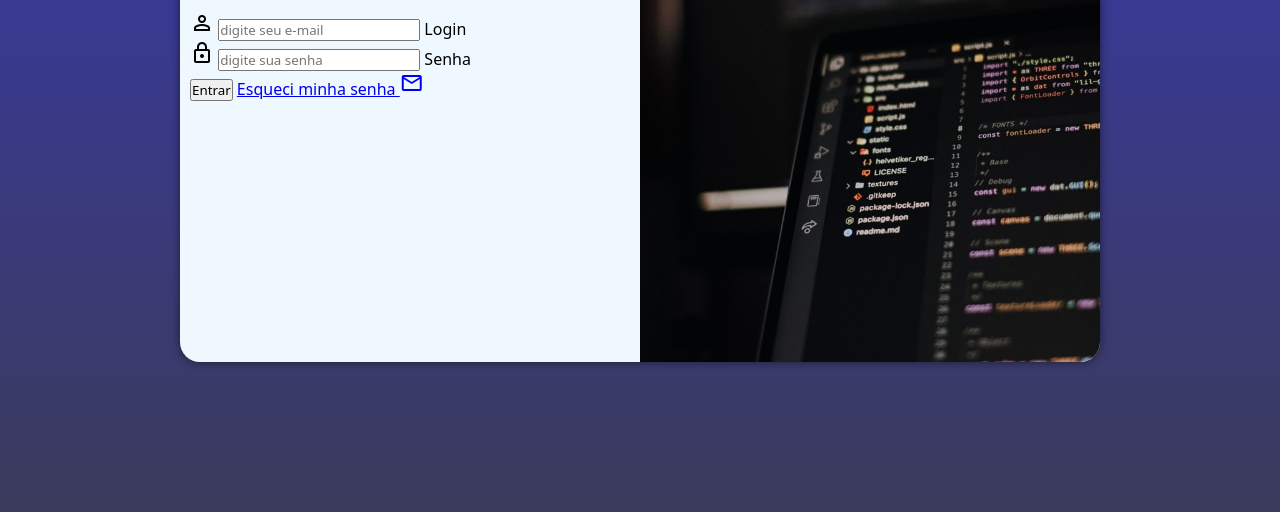
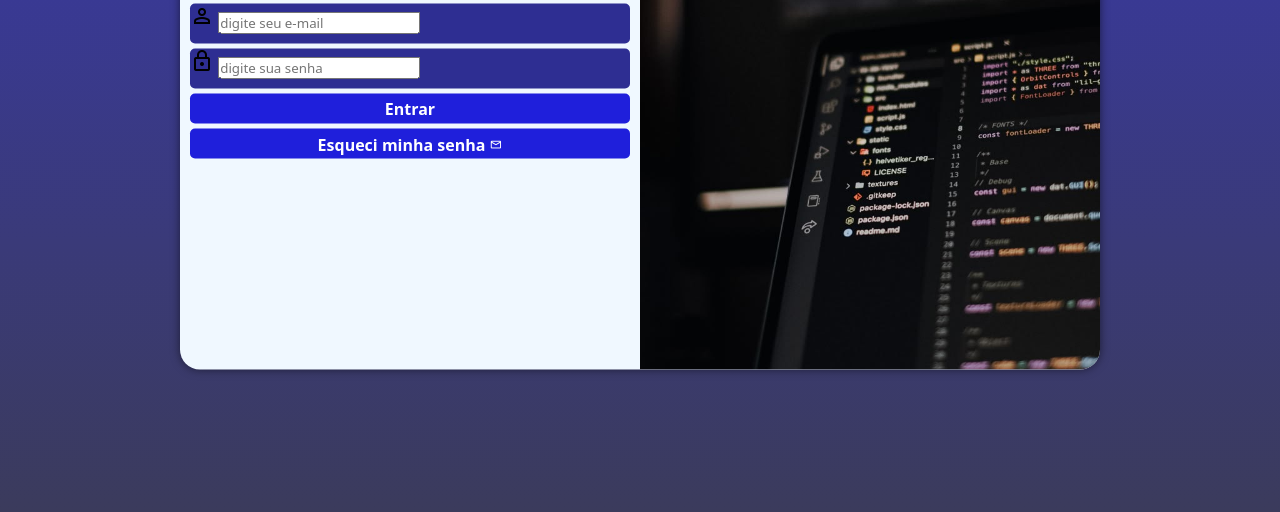
Before and after one commit to ailton019/tela-login, a plain HTML site: page index.html in a window 1280 px wide. Shown: the part 288-800 px from the top of the page. Drawn offline with nearby package versions, Linux system fonts and the light colour scheme.

Commit message:
Atualização da tela de login
Atualização da tela de login.

```diff
--- a/estilos/style.css
+++ b/estilos/style.css
@@ -22,7 +22,7 @@ main{
 section#login{
     background-color: aliceblue;
     width: 250px;
-    height: 500px;
+    height: 515px;
     border-radius: 20px;
     position: absolute;
     top: 50%;
@@ -59,3 +59,62 @@ div#formulario > p{
     font-size: 0.9em;
     font-weight: bold;
 }
+
+form > div.campo{
+    background-color: #2e2e92;
+    display: block;
+    width: 100%;
+    height: 40px;
+    border-radius: 5px;
+    margin: 5px 0px;
+}
+
+form label {
+    display: none;
+}
+
+
+
+form > input[type="submit"]{
+    display: block;
+    font-size: 1em;
+    width: 100%;
+    height: 30px;
+    background-color: #1F1FDB;
+    color: white;
+    font-weight: bold;
+    border: none;
+    border-radius: 5px;
+}
+
+form > input[type="submit"]:hover{
+    background-color: #2e2e92;
+    cursor: pointer;
+    transition: background-color 0.3s;
+}
+
+form > a.botao{
+    display: block;
+    font-size: 1em;
+    width: 100%;
+    height: 30px;
+    background-color: #1F1FDB;
+    color: white;
+    font-weight: bold;
+    border: none;
+    padding-top: 5px;
+    margin-top: 5px;
+    border-radius: 5px;
+    text-align: center;
+    text-decoration: none;
+}
+
+form > a.botao > span{
+    font-size: 0.8em;
+}
+
+form > a.botao:hover{
+    background-color: #2e2e92;
+    cursor: pointer;
+    transition: background-color 0.3s;
+}
--- a/index.html
+++ b/index.html
@@ -37,7 +37,7 @@
                         <label for="isenha">Senha</label>
                     </div>
                     <input type="submit" value="Entrar">
-                    <a href="esqueciasenha.html"> Esqueci minha senha                         <span class="material-symbols-outlined">
+                    <a href="esqueciasenha.html" class="botao"> Esqueci minha senha                         <span class="material-symbols-outlined">
                         mail
                     </span></a>
                 </form>
```
